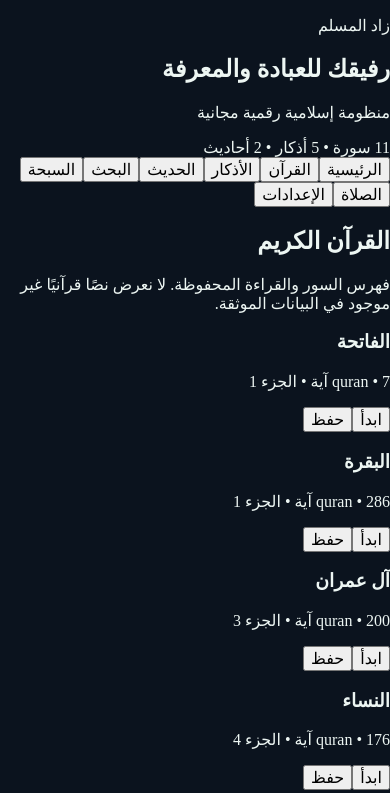
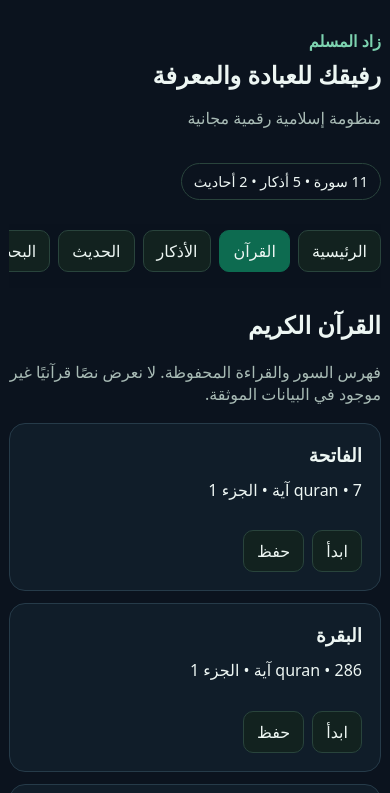
Before and after one commit to moatazbuah-png/zaad-almuslim, a plain HTML site: page index.html in a window 390 px wide. Both pictures are taken after a click on the button "القرآن". Shown: the top 793 px of the page. Drawn offline with Linux system fonts and the light colour scheme.

Commit message:
style: add accessible responsive application UI

```diff
--- a/style.css
+++ b/style.css
@@ -1,28 +1,45 @@
-* {
-  box-sizing: border-box;
+* { box-sizing: border-box; }
+html { scroll-behavior: smooth; }
+body { margin: 0; background: #0b131e; color: #edf6f3; font-family: system-ui, -apple-system, "Segoe UI", sans-serif; }
+a { color: inherit; text-decoration: none; }
+button, input, select { font: inherit; }
+button { cursor: pointer; }
+#toast { transform: translateX(-50%); }
+
+.zaad-shell { width: min(1180px, calc(100% - 28px)); margin: 0 auto; padding: 24px 0 48px; }
+.zaad-header { display:flex; gap:18px; align-items:flex-start; justify-content:space-between; padding:18px 0 24px; }
+.zaad-header h1, .card h2, .card h3, .item h3 { margin:0 0 8px; }
+.eyebrow { margin:0 0 6px; color:#7dd3b0; font-weight:700; }
+.muted, small { color:#a8bbb5; }
+.status { padding:8px 12px; border:1px solid #29443c; border-radius:999px; white-space:nowrap; font-size:.9rem; }
+.tabs { display:flex; gap:8px; overflow:auto; padding:6px 0 16px; position:sticky; top:0; z-index:5; background:rgba(11,19,30,.94); backdrop-filter:blur(10px); }
+.tab, button { border:1px solid #29443c; background:#12221f; color:#edf6f3; border-radius:10px; padding:9px 13px; }
+.tab[aria-current="page"], button.primary { background:#0d6b50; border-color:#0d6b50; }
+.view { min-height:420px; }
+.grid { display:grid; grid-template-columns:repeat(auto-fit,minmax(220px,1fr)); gap:14px; }
+.card, .item { background:#101d29; border:1px solid #263b49; border-radius:16px; padding:18px; }
+.hero { grid-column:1/-1; padding:28px; }
+.list { display:grid; gap:12px; }
+.item { display:flex; align-items:center; justify-content:space-between; gap:18px; }
+.item p { line-height:1.9; margin:7px 0; }
+.actions, .counter { display:flex; align-items:center; gap:8px; flex-wrap:wrap; justify-content:flex-end; }
+.center { text-align:center; }
+.big-number { font-size:clamp(3rem,12vw,6rem); font-weight:800; padding:18px; }
+.big-button { min-width:180px; min-height:80px; font-size:1.4rem; }
+.section-head { margin:8px 0 18px; }
+.search { display:flex; gap:8px; margin-bottom:16px; }
+.search input { flex:1; min-width:0; }
+input { width:100%; background:#0b131e; color:#edf6f3; border:1px solid #38505d; border-radius:10px; padding:11px 12px; outline:none; }
+input:focus { border-color:#7dd3b0; }
+label { display:grid; gap:7px; margin:14px 0; }
+.toggle { display:flex; align-items:center; justify-content:space-between; padding:12px 0; border-bottom:1px solid #263b49; }
+.toggle input { width:auto; }
+
+@media (max-width:700px) {
+  .zaad-shell { width:min(100% - 18px,1180px); padding-top:12px; }
+  .zaad-header { flex-direction:column; }
+  .status { white-space:normal; }
+  .item { align-items:flex-start; flex-direction:column; }
+  .actions, .counter { width:100%; justify-content:flex-start; }
+  .search { flex-direction:column; }
 }
-
-html {
-  scroll-behavior: smooth;
-}
-
-body {
-  margin: 0;
-  background: #0b131e;
-  color: #edf6f3;
-}
-
-a {
-  color: inherit;
-  text-decoration: none;
-}
-
-button,
-input,
-select {
-  font: inherit;
-}
-
-#toast {
-  transform: translateX(-50%);
-}
```
